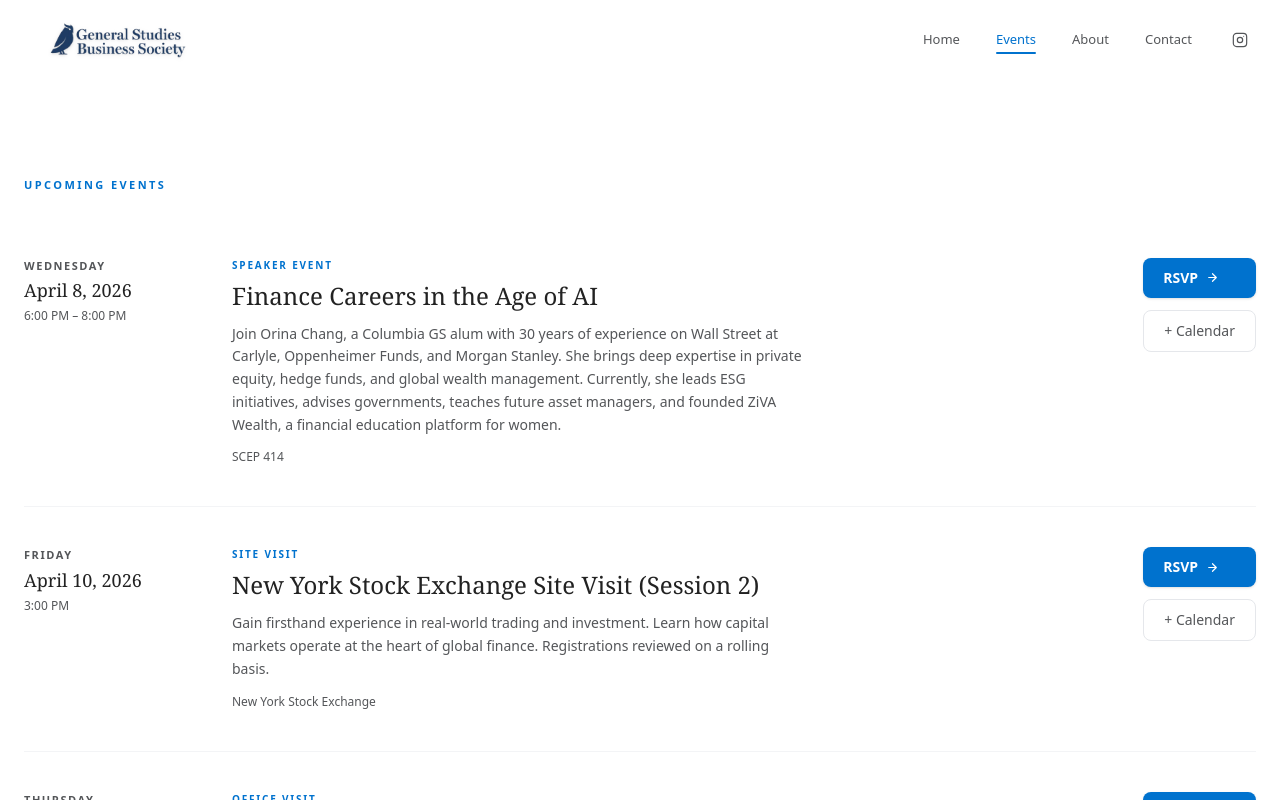
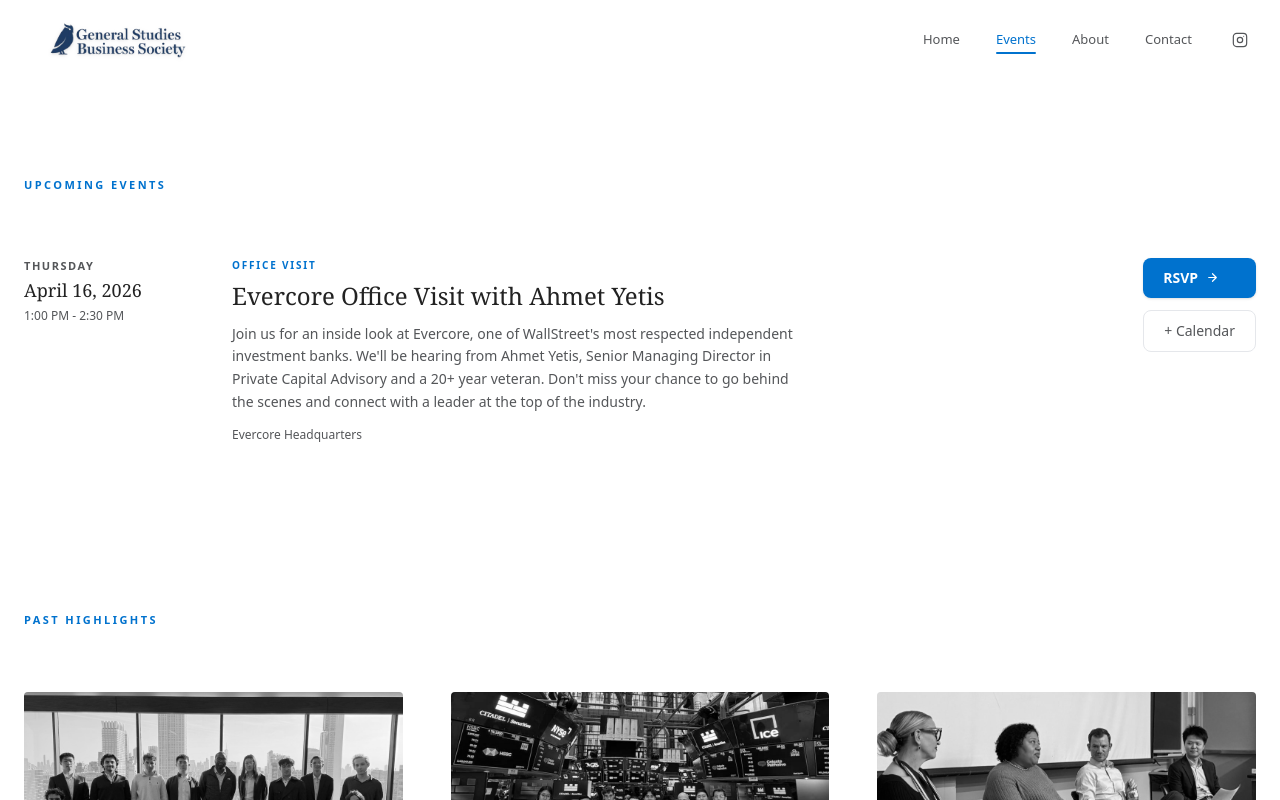
Before and after one commit to gsbusinesssociety/gsbusinesssociety.github.io, a Next.js app: page /events in a window 1280 px wide. Shown: the top 800 px of the page. Built offline with nearby package versions, Linux system fonts and the light colour scheme.

Commit message:
fix: commented past events

```diff
--- a/app/events/page.tsx
+++ b/app/events/page.tsx
@@ -27,32 +27,32 @@
   //   category: "Site Visit",
   //   rsvpLink: "https://docs.google.com/forms/d/e/1FAIpQLScuVzaBJXQUI88vP95bv9o7_CVJKQ3AsjHF8twSdmZH4CFSeg/viewform"
   // },
-    {
-  "title": "Finance Careers in the Age of AI",
-  "date": "20260408T180000",
-  "endDate": "20260408T200000",
-  "displayDate": "April 8, 2026",
-  "dayOfWeek": "Wednesday",
-  "time": "6:00 PM – 8:00 PM",
-  "location": "SCEP 414",
-  "fullAddress": "SCEP 414, Columbia University (exact building details not specified)",
-  "description": "Join Orina Chang, a Columbia GS alum with 30 years of experience on Wall Street at Carlyle, Oppenheimer Funds, and Morgan Stanley. She brings deep expertise in private equity, hedge funds, and global wealth management. Currently, she leads ESG initiatives, advises governments, teaches future asset managers, and founded ZiVA Wealth, a financial education platform for women.",
-  "category": "Speaker Event",
-  "rsvpLink": "https://docs.google.com/forms/d/e/1FAIpQLSfrPDpdt5v5vceeYTxgq3pz7-N_7HBpsK0iOwDO5_kw38gB5A/viewform"
-},
-  {
-    title: "New York Stock Exchange Site Visit (Session 2)",
-    date: "20260410T190000Z",
-    endDate: "20260410T210000Z",
-    displayDate: "April 10, 2026",
-    dayOfWeek: "Friday",
-    time: "3:00 PM",
-    location: "New York Stock Exchange",
-    fullAddress: "11 Wall St, New York, NY 10005",
-    description: "Gain firsthand experience in real-world trading and investment. Learn how capital markets operate at the heart of global finance. Registrations reviewed on a rolling basis.",
-    category: "Site Visit",
-    rsvpLink: "https://docs.google.com/forms/d/e/1FAIpQLScuVzaBJXQUI88vP95bv9o7_CVJKQ3AsjHF8twSdmZH4CFSeg/viewform"
-  },
+//     {
+//   "title": "Finance Careers in the Age of AI",
+//   "date": "20260408T180000",
+//   "endDate": "20260408T200000",
+//   "displayDate": "April 8, 2026",
+//   "dayOfWeek": "Wednesday",
+//   "time": "6:00 PM – 8:00 PM",
+//   "location": "SCEP 414",
+//   "fullAddress": "SCEP 414, Columbia University (exact building details not specified)",
+//   "description": "Join Orina Chang, a Columbia GS alum with 30 years of experience on Wall Street at Carlyle, Oppenheimer Funds, and Morgan Stanley. She brings deep expertise in private equity, hedge funds, and global wealth management. Currently, she leads ESG initiatives, advises governments, teaches future asset managers, and founded ZiVA Wealth, a financial education platform for women.",
+//   "category": "Speaker Event",
+//   "rsvpLink": "https://docs.google.com/forms/d/e/1FAIpQLSfrPDpdt5v5vceeYTxgq3pz7-N_7HBpsK0iOwDO5_kw38gB5A/viewform"
+// },
+//   {
+//     title: "New York Stock Exchange Site Visit (Session 2)",
+//     date: "20260410T190000Z",
+//     endDate: "20260410T210000Z",
+//     displayDate: "April 10, 2026",
+//     dayOfWeek: "Friday",
+//     time: "3:00 PM",
+//     location: "New York Stock Exchange",
+//     fullAddress: "11 Wall St, New York, NY 10005",
+//     description: "Gain firsthand experience in real-world trading and investment. Learn how capital markets operate at the heart of global finance. Registrations reviewed on a rolling basis.",
+//     category: "Site Visit",
+//     rsvpLink: "https://docs.google.com/forms/d/e/1FAIpQLScuVzaBJXQUI88vP95bv9o7_CVJKQ3AsjHF8twSdmZH4CFSeg/viewform"
+//   },
     {
     title: "Evercore Office Visit with Ahmet Yetis",
     date: "20260416T130000", // April 16, 1:00 PM
```
